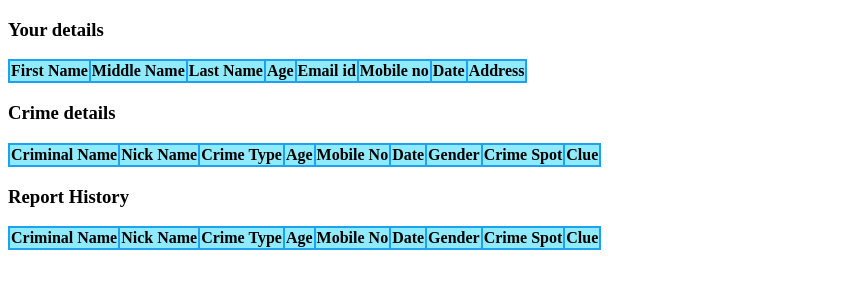
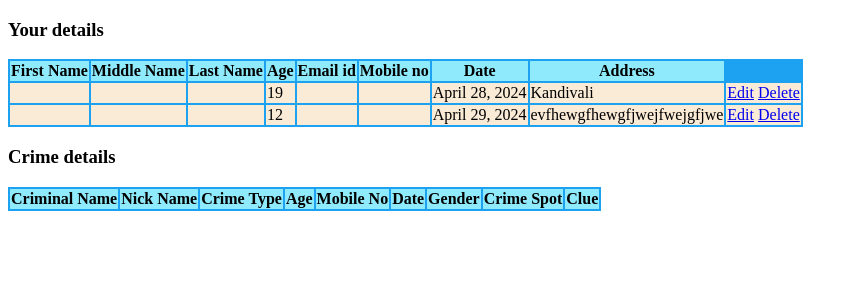
Before and after one commit to chirag738/my-site, a Django app: page /records in a window 1280 px wide. Shown: the top 300 px of the page, without its empty margins (0-858 px from the left). Run offline with Django 5.2, Linux system fonts and the light colour scheme; data comes from the database, SQL or seed files in the repository; lists and menus that the app fills with data are empty; parts of the project's set-up code (start-up, migrations or seed data) failed here and were passed over.

Commit message:
version 15.0

```diff
--- a/LocalRepo/mysite/home/models.py
+++ b/LocalRepo/mysite/home/models.py
@@ -1,6 +1,5 @@
 from django.db import models
 from django.contrib.auth.models import User
-from django import forms
 
 # Create your models here.
 class YourDetail(models.Model):
@@ -35,13 +34,3 @@
     cs_status = models.CharField(max_length=100)
     def __str__(self):
         return self.criminal_name
-
-class YourDetailForm(forms.ModelForm):
-    class Meta:
-        model = YourDetail
-        fields = ('first_name','middle_name','last_name','age','email_id','mobile_no','date','address')
-
-class CrimeDetailForm(forms.ModelForm):
-    class Meta:
-        model = CrimeDetail
-        fields = ('case_id','criminal_name','nick_name','crime_type','criminal_age','crime_mob_no','date_of_crime','gender','crime_spot','clue','cs_status')
--- a/LocalRepo/mysite/home/urls.py
+++ b/LocalRepo/mysite/home/urls.py
@@ -19,6 +19,11 @@
     path('records', views.record, name='records'),
     path('report/records/', views.record, name='records'),
     path('home/records/', views.record, name='records'),
-    path('records/create/', views.create_crime_report, name='create_crime_report'),
     path('records/<pk>/', views.read_crime_report, name='read_cr'),
+    path('create_your_details/', views.create_your_details, name='create_your_details'),
+    path('update_your_details/<pk>/', views.update_your_details, name='update_your_details'),
+    path('delete_your_details/<pk>/', views.delete_your_details, name='delete_your_details'),
+    path('create_crime_details/', views.create_crime_details, name='create_your_details'),
+    path('update_crime_details/<pk>/', views.update_crime_details, name='update_your_details'),
+    path('delete_your_details/<pk>/', views.delete_crime_details, name='delete_your_details'),
 ]
--- a/LocalRepo/mysite/home/views.py
+++ b/LocalRepo/mysite/home/views.py
@@ -1,11 +1,12 @@
 from django.shortcuts import render, HttpResponse, redirect
 from datetime import datetime
-from home.models import YourDetail, CrimeDetail, CrimeDetailForm, YourDetailForm
+from home.models import YourDetail, CrimeDetail
 from django.contrib.auth.models import User
 from django.contrib.auth import authenticate,login,logout
 from django.http import HttpResponseRedirect
 from django.contrib.auth.decorators import permission_required
 import random
+from mysite.forms import YourDetailsForm, CrimeDetailsForm
 
 # Create your views here.
 def index(request):
@@ -51,8 +52,8 @@
 
 def report(request):
     if request.method == "POST":
-        your_det_form = YourDetailForm(request.POST)
-        cr_det_form = CrimeDetailForm(request.POST)
+        your_det_form = YourDetailsForm(request.POST)
+        cr_det_form = CrimeDetailsForm(request.POST)
         if your_det_form.is_valid() and cr_det_form.is_valid():
             your_det = your_det_form.save()
             cr_det = cr_det_form.save()
@@ -60,52 +61,81 @@
         else:
             return render(request, 'report.html', {'your_det_form': your_det_form, 'cr_det_form': cr_det_form})
     else:
-        your_det_form = YourDetailForm()
-        cr_det_form = CrimeDetailForm()
+        your_det_form = YourDetailsForm()
+        cr_det_form = CrimeDetailsForm()
         return render(request, 'report.html', {'your_det_form': your_det_form, 'cr_det_form': cr_det_form})
 
 def generate_random_id():
     return random.randint(100000,999999)
 
 def popup(request):
+    user = User.objects.all()
     if user is not None:
         return redirect(request,'records')
     return render(request,'popup.html',locals())
 
+def create_your_details(request):
+    if request.method == 'POST':
+        form = YourDetailsForm(request.POST)
+        if form.is_valid():
+            form.save()
+            return redirect('records')
+    else:
+        form = YourDetailsForm()
+    return render(request, 'records.html', {'form': form})
+
 def record(request):
-    return render(request,'records.html')
+    your_det = YourDetail.objects.all()
+    cr_det = CrimeDetail.objects.all()
+    form = YourDetailsForm()
+    return render(request,'records.html',  {'your_det': your_det, 'cr_det': cr_det, 'form': form})
 
 @permission_required('can_create_crime_report')
-def create_crime_report(request):
+def create_crime_details(request):
     if request.method == 'POST':
-        form = CrimeReportForm(request.POST)
+        form = CrimeDetailsForm(request.POST)
         if form.is_valid():
             form.save()
             return redirect('records')  # redirect to the records list
     else:
-        form = CrimeReportForm()
-    return render(request, 'create_crime_report.html', {'form': form})
+        form = CrimeDetailsForm()
+    return render(request, 'records.html', {'form': form})
 
 def read_crime_report(request, pk):
-    return render(request, 'read_crime_report.html', {'pk': pk})
+    return render(request, 'records.html', {'pk': pk})
 
-def update_crime_report(request, pk):
+def update_crime_details(request, pk):
     crime_report = CrimeDetail.objects.get(pk=pk)
     if request.method == "POST":
-        form = CrimeReportForm(request.POST, instance=crime_report)
+        form = CrimeDetailsForm(request.POST, instance=crime_report)
         if form.is_valid():
             form.save()
-            return redirect('crime_reports')
+            return redirect('records')
     else:
-        form = CrimeReportForm(instance=crime_report)
-    return render(request, 'update_crime_report.html', {'form': form})
+        form = CrimeDetailsForm(instance=crime_report)
+    return render(request, 'records.html', {'form': form})
 
-def delete_crime_report(request, pk):
-    crime_report = CrimeDetail.objects.get(pk=pk)
+def update_your_details(request, pk):
+    crime_report = YourDetail.objects.get(pk=pk)
     if request.method == "POST":
-        crime_report.delete()
-        return redirect('crime_reports')
-    return render(request, 'delete_crime_report.html', {'crime_report': crime_report})
+        form = YourDetailsForm(request.POST, instance=crime_report)
+        if form.is_valid():
+            form.save()
+            return redirect('records')
+    else:
+        form = YourDetailsForm(instance=crime_report)
+    return render(request, 'records.html', {'form': form})
+
+def delete_crime_details(request, pk):
+    cr_det = CrimeDetail.objects.get(pk=pk)
+    cr_det.delete()
+    return redirect('records')
+
+def delete_your_details(request, pk):
+    your_det = YourDetail.objects.get(pk=pk)
+    your_det.delete()
+    return redirect('records')
+
 
 def userlogout(request):
     logout(request)
--- /dev/null
+++ b/LocalRepo/mysite/mysite/forms.py
@@ -0,0 +1,12 @@
+from django import forms
+from home.models import YourDetail, CrimeDetail
+
+class YourDetailsForm(forms.ModelForm):
+    class Meta:
+        model = YourDetail
+        fields = ('first_name', 'middle_name', 'last_name', 'age', 'email_id', 'mobile_no', 'date', 'address')
+
+class CrimeDetailsForm(forms.ModelForm):
+    class Meta:
+        model = CrimeDetail
+        fields = ('case_id','criminal_name','nick_name','crime_type','criminal_age','crime_mob_no','date_of_crime','gender','crime_spot','clue','cs_status')
--- a/LocalRepo/mysite/templates/records.html
+++ b/LocalRepo/mysite/templates/records.html
@@ -7,6 +7,7 @@
 </head>
 <body>
   <script src="static/script.js"></script>
+  {% block content %}
     <h3>Your details</h3>
     <table style="background-color: rgb(28, 162, 240);">
         <thead style="background-color: rgb(143, 235, 252);">
@@ -32,6 +33,10 @@
            <td>{{i.mobile}}</td>
            <td>{{i.date}}</td>
            <td>{{i.address}}</td>
+           <td>
+            <a href="{% url 'update_your_details' your_det.id %}">Edit</a>
+            <a href="{% url 'delete_your_details' your_det.id %}">Delete</a>
+           </td>
          </tr>
         {% endfor %}
       </tbody>
@@ -63,40 +68,14 @@
           <td>{{i.gender}}</td>
           <td>{{i.crime_spot}}</td>
           <td>{{i.clue}}</td>
+          <td>
+            <a href="{% url 'update_crime_details' cr_det.id %}">Edit</a>
+            <a href="{% url 'delete_crime_details' cr_det.id %}">Delete</a>
+          </td>
          </tr>
         {% endfor %}
         </tbody>
     </table>
-    <h3>Report History</h3>
-    <table style="background-color: rgb(28, 162, 240);">
-         <thead style="background-color: rgb(143, 235, 252);">
-             <tr>
-                 <th>Criminal Name</th>
-                 <th>Nick Name</th>
-                 <th>Crime Type</th>
-                 <th>Age</th>
-                 <th>Mobile No</th>
-                 <th>Date</th>
-                 <th>Gender</th>
-                 <th>Crime Spot</th>
-                 <th>Clue</th>
-             </tr>
-         </thead>
-         <tbody style="background-color: antiquewhite;">
-            {% for i in cr_details %}
-            <tr>
-              <td>{{i.criminal_name}}</td>
-              <td>{{i.nickname}}</td>
-              <td>{{i.cr_type}}</td>
-              <td>{{i.cr_age}}</td>
-              <td>{{i.cr_mob_no}}</td>
-              <td>{{i.date_crime}}</td>
-              <td>{{i.gender}}</td>
-              <td>{{i.crime_spot}}</td>
-              <td>{{i.clue}}</td>
-            </tr>
-            {% endfor %}
-         </tbody>
-    </table>
+  {% endblock %}
 </body>
 </html>
```
Lines whose indentation alone changed are shown as unchanged.
